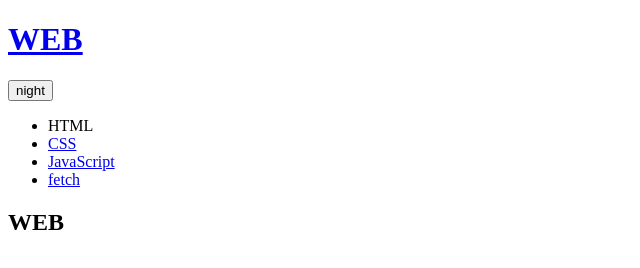
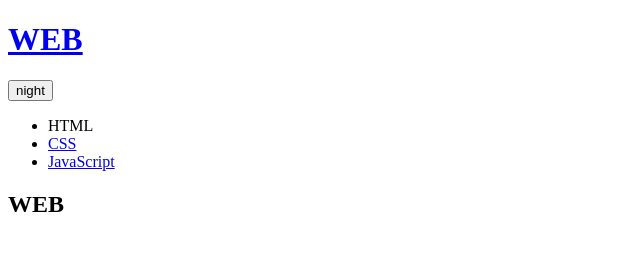
Before and after one commit to wasw2123/web, a plain HTML site: page index.html in a window 1280 px wide. Shown: the whole page, without its empty margins (0-640 px from the left). Drawn offline with nearby package versions, Linux system fonts and the light colour scheme.

Commit message:
Update index.html

```diff
--- a/index.html
+++ b/index.html
@@ -21,7 +21,6 @@
     ">HTML</a></li>
     <li><a href="2.html">CSS</a></li>
     <li><a href="3.html">JavaScript</a></li>
-    <li><a href="fetch.html">fetch</a></li>
   </ul>
   <h2>WEB</h2>
   <article>
```
